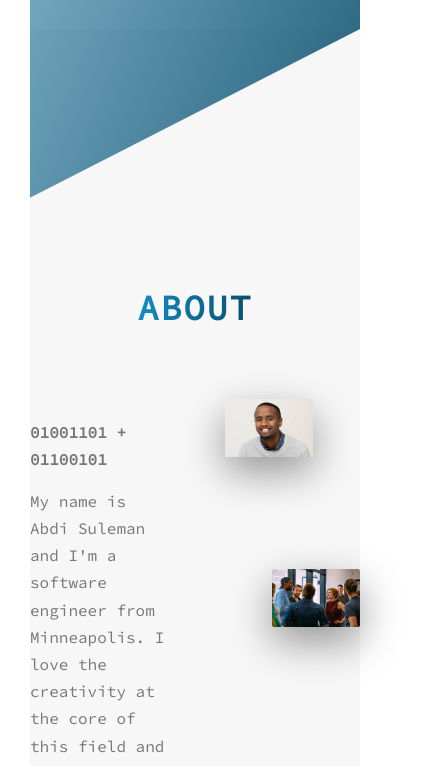
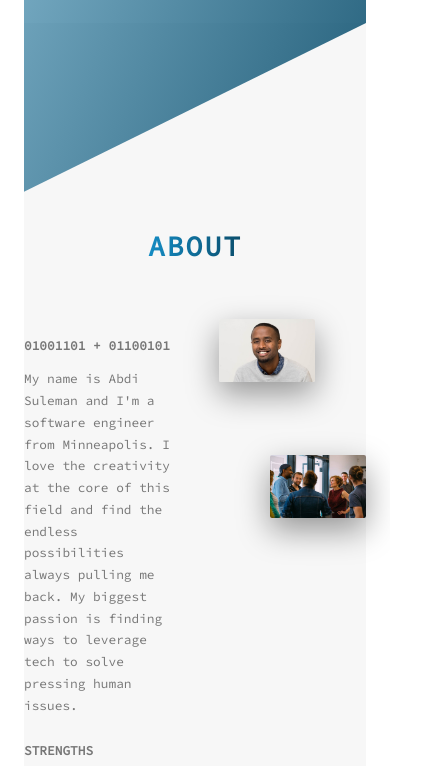
Before and after one commit to abdisuleman12/portfolio, a website: page index.html in a window 390 px wide. Shown: the part 634-1400 px from the top of the page, 423 px wide, since content can reach past the window. Drawn offline with Linux system fonts and the light colour scheme.

Commit message:
inital media queries for font size

```diff
--- a/sass/abstracts/_mixins.scss
+++ b/sass/abstracts/_mixins.scss
@@ -5,3 +5,33 @@
         clear: both;
     }
 }
+
+//MEDUA QUERY MANAGER
+// 0 - 600px  Phone
+// 600 - 900px Tablet Portrait
+// 900 - 1200px Tablet Landscape
+// 1200 - 1800px normal style applies
+// 1800px > Big Desktop
+
+// $breakpoint argument choices:
+// - phone
+// - tab-port
+// - tab-land
+// - big-desktop
+
+// 1em = 16px
+
+@mixin respond($breakpoint) {
+    @if $breakpoint == phone {
+        @media (max-width: 37.5em){ @content };  //<=600px
+    };
+    @if $breakpoint == tab-port {
+        @media (max-width: 56.25em){ @content }; //<=900px
+    };
+    @if $breakpoint == tab-land {
+        @media (max-width: 75em){ @content }; //<=1200px
+    };
+    @if $breakpoint == big-desktop {
+        @media (min-width: 112.5em){ @content }; //1800px
+    };
+}
--- a/sass/base/_base.scss
+++ b/sass/base/_base.scss
@@ -8,7 +8,25 @@
 }
 
 html {
-    font-size: 62.5%;
+    // this defines what 1rem is
+    font-size: 62.5%; //1rem = 10px; 10/16px = 62.5%
+
+    // @include respond-phone {
+    //     font-size: 50%;
+    // }
+
+    @include respond(tab-land) { //width < 1200?
+        font-size: 56.25%; //1rem = 9px; 9/16 = 56.25%
+    };
+
+    @include respond(tab-port) { //width < 900?
+        font-size: 50%; //1rem = 8px; 8/16 = 50%
+    };
+    @include respond(big-desktop) {
+        font-size: 75%; //1rem = 12px; 12/16 = 75%;
+    };
+
+
 }
 
 /* project wide font definitions to be inherited */
```
Also changed, not shown: css/style.css.
